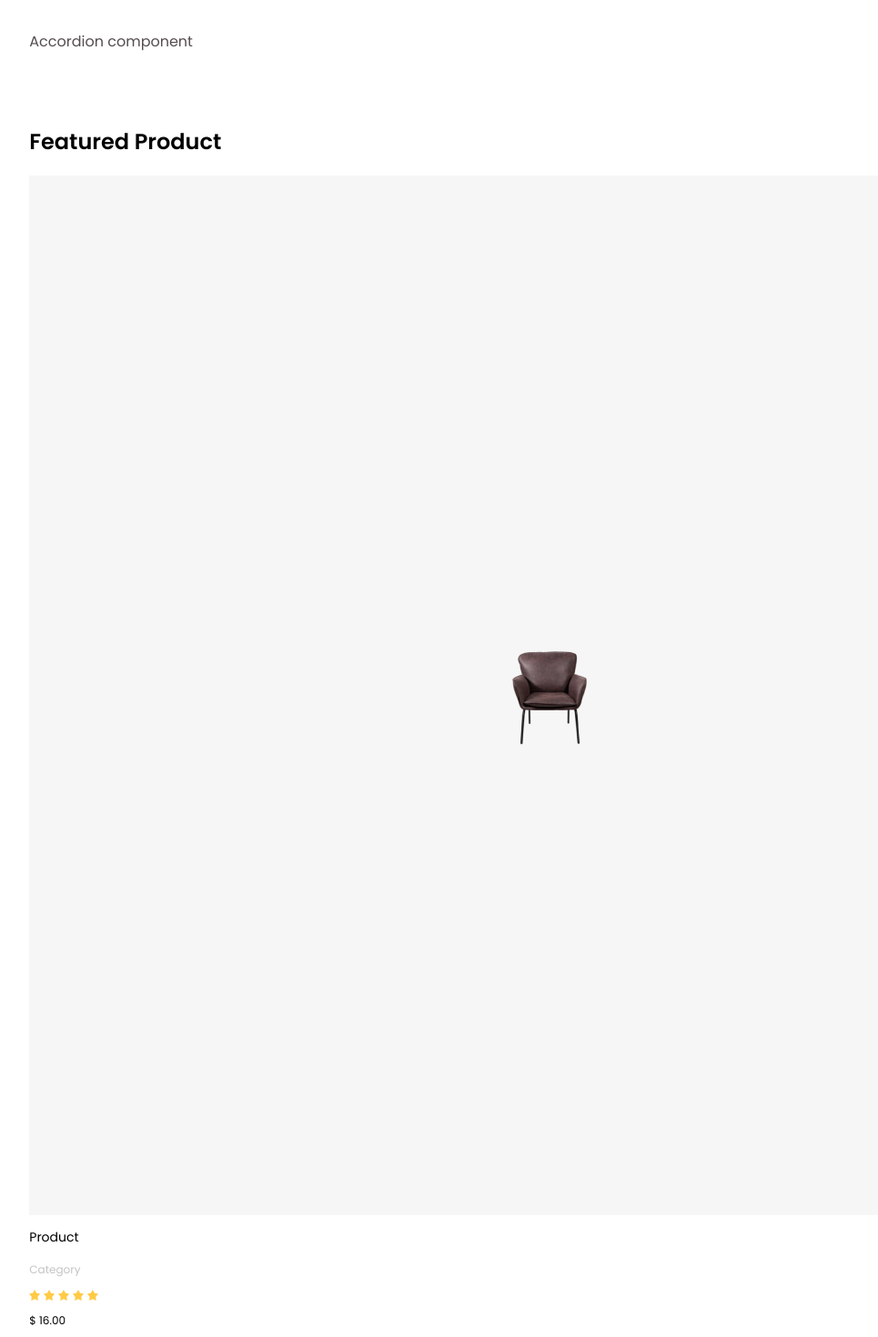
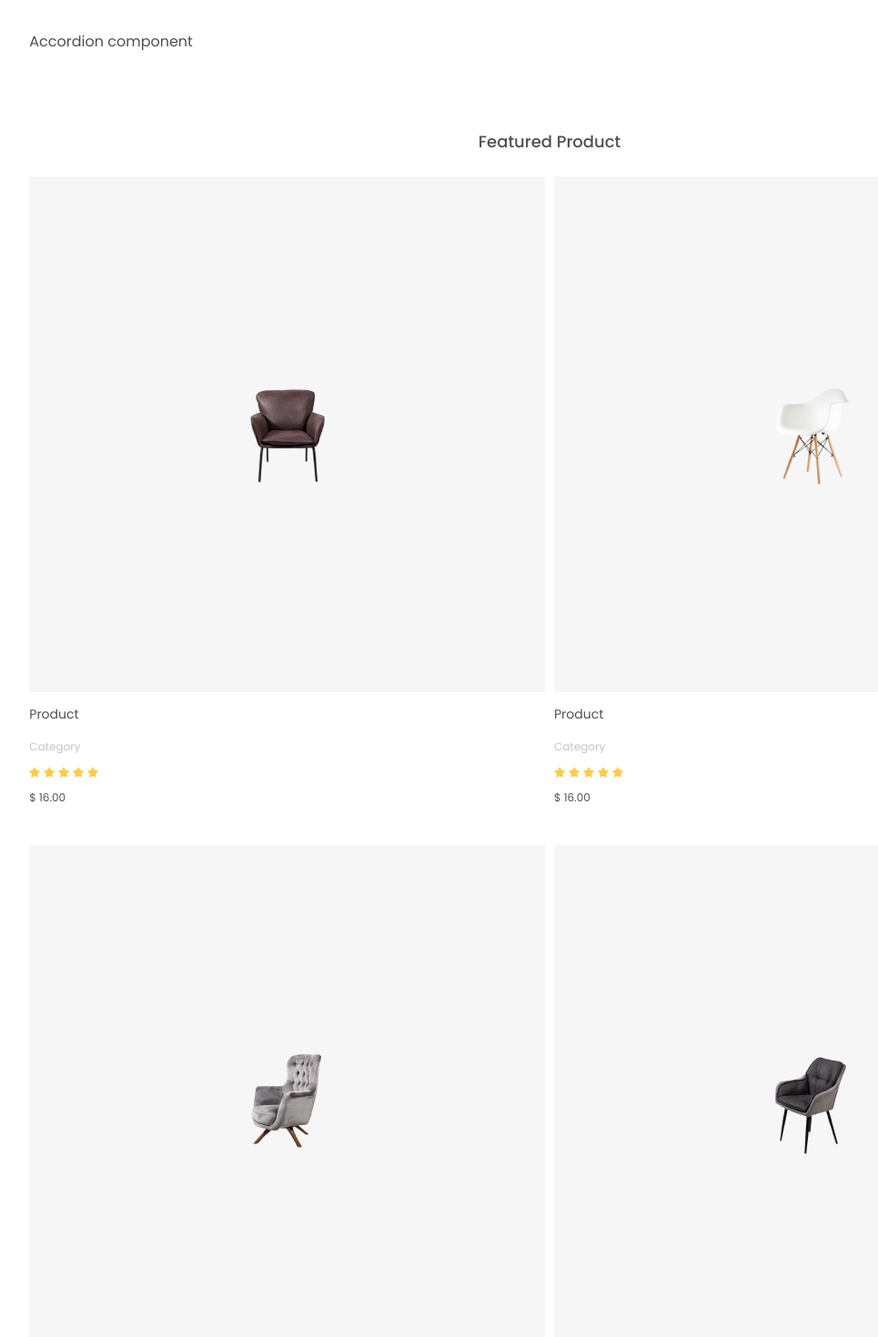
Before and after one commit to IEdiong/shady-rhymes-interior, an Angular app: page / in a window 1280 px wide. Shown: the part 2120-3590 px from the top of the page at 91% size, without its empty margins (36-1001 px from the left). Built offline with nearby package versions, Linux system fonts and the light colour scheme.

Commit message:
add feature product grid

```diff
--- a/src/app/app.component.html
+++ b/src/app/app.component.html
@@ -33,17 +33,10 @@
   <section class="section__three">
     <h2>Featured Product</h2>
     <div class="fp__grid">
-      <article>
-        <div class="p-img">
-          <img src="../assets/product-1.png" alt="chair" />
-        </div>
-        <div class="p-body">
-          <h3>Product</h3>
-          <p class="category">category</p>
-          <img src="../assets/star-rating.svg" alt="star rating" />
-          <p class="price">$ 16.00</p>
-        </div>
-      </article>
+      <shad-product-card
+        *ngFor="let image of productImages"
+        image="{{ image.imgUrl }}"
+      ></shad-product-card>
     </div>
   </section>
 </main>
--- a/src/app/app.component.scss
+++ b/src/app/app.component.scss
@@ -42,42 +42,23 @@
   margin-top: 40px;
 }
 
-.fp__grid {
-  margin-top: 20px;
-}
+.section__three {
+  color: #564e4e;
+  padding-bottom: 100px;
 
-.p-img {
-  background: #f6f6f6;
-  display: flex;
-  align-items: center;
-  justify-content: center;
-  aspect-ratio: 1 / 1;
-}
-
-.p-body {
-  display: flex;
-  flex-direction: column;
-  align-items: flex-start;
-  row-gap: 10px;
-  margin-top: 10px;
-
-  & > h3 {
-    font-size: 14px;
-    font-weight: 400;
+  & > h2 {
+    text-align: center;
+    font-size: 18px;
+    font-weight: 500;
     line-height: 200%;
   }
 
-  & > .category {
-    font-size: 12px;
-    font-weight: 400;
-    line-height: 200%;
-    color: #c4c4c4;
-    text-transform: capitalize;
-  }
-
-  & > .price {
-    font-size: 12px;
-    font-weight: 400;
-    line-height: 200%;
+  .fp__grid {
+    margin-top: 20px;
+    display: grid;
+    grid-template-columns: 1fr 1fr;
+    column-gap: 10px;
+    row-gap: 40px;
+    justify-content: space-between;
   }
 }
--- a/src/app/app.component.ts
+++ b/src/app/app.component.ts
@@ -1,6 +1,6 @@
 import { Component, OnInit } from '@angular/core';
-import { choices } from 'src/data/source';
-import { IChoice } from 'src/types';
+import { choices, productsImg } from 'src/data/source';
+import { IChoice, IProductImage } from 'src/types';
 
 @Component({
   selector: 'app-root',
@@ -9,8 +9,10 @@ import { IChoice } from 'src/types';
 })
 export class AppComponent implements OnInit {
   choices!: IChoice[];
+  productImages!: IProductImage[];
 
   ngOnInit(): void {
     this.choices = choices;
+    this.productImages = productsImg;
   }
 }
--- a/src/app/app.module.ts
+++ b/src/app/app.module.ts
@@ -4,12 +4,14 @@ import { BrowserModule } from '@angular/platform-browser';
 import { AppComponent } from './app.component';
 import { HeaderComponent } from './header/header.component';
 import { ChoiceCardComponent } from './card/choice-card/choice-card.component';
+import { ProductCardComponent } from './card/product-card/product-card.component';
 
 @NgModule({
   declarations: [
     AppComponent,
     HeaderComponent,
-    ChoiceCardComponent
+    ChoiceCardComponent,
+    ProductCardComponent
   ],
   imports: [
     BrowserModule
--- /dev/null
+++ b/src/app/card/product-card/product-card.component.html
@@ -0,0 +1,11 @@
+<article>
+  <div class="p-img">
+    <img src="{{ image }}" alt="chair" />
+  </div>
+  <div class="p-body">
+    <h3>Product</h3>
+    <p class="category">category</p>
+    <img src="../assets/star-rating.svg" alt="star rating" />
+    <p class="price">$ 16.00</p>
+  </div>
+</article>
--- /dev/null
+++ b/src/app/card/product-card/product-card.component.scss
@@ -0,0 +1,36 @@
+.p-img {
+  background: #f6f6f6;
+  display: flex;
+  align-items: center;
+  justify-content: center;
+  aspect-ratio: 1 / 1;
+}
+
+.p-body {
+  display: flex;
+  flex-direction: column;
+  align-items: flex-start;
+  row-gap: 10px;
+  margin-top: 10px;
+  color: #564e4e;
+
+  & > h3 {
+    font-size: 14px;
+    font-weight: 400;
+    line-height: 200%;
+  }
+
+  & > .category {
+    font-size: 12px;
+    font-weight: 400;
+    line-height: 200%;
+    color: #c4c4c4;
+    text-transform: capitalize;
+  }
+
+  & > .price {
+    font-size: 12px;
+    font-weight: 400;
+    line-height: 200%;
+  }
+}
--- a/src/data/source.ts
+++ b/src/data/source.ts
@@ -1,4 +1,4 @@
-import { IChoice } from 'src/types';
+import { IChoice, IProductImage } from 'src/types';
 
 export const choices: IChoice[] = [
   {
@@ -26,3 +26,22 @@ export const choices: IChoice[] = [
     summary: 'Our employees are the best of the field from the city',
   },
 ];
+
+export const productsImg: IProductImage[] = [
+  {
+    id: 1,
+    imgUrl: '../assets/product-1.png',
+  },
+  {
+    id: 2,
+    imgUrl: '../assets/product-2.png',
+  },
+  {
+    id: 3,
+    imgUrl: '../assets/product-3.png',
+  },
+  {
+    id: 4,
+    imgUrl: '../assets/product-4.png',
+  },
+];
--- a/src/types/index.ts
+++ b/src/types/index.ts
@@ -5,4 +5,9 @@ type IChoice = {
   summary: string;
 };
 
-export { IChoice };
+type IProductImage = {
+  id: number;
+  imgUrl: string;
+};
+
+export { IChoice, IProductImage };
```
Also changed, not shown: src/app/card/product-card/product-card.component.ts (added, +10 -0 lines).
